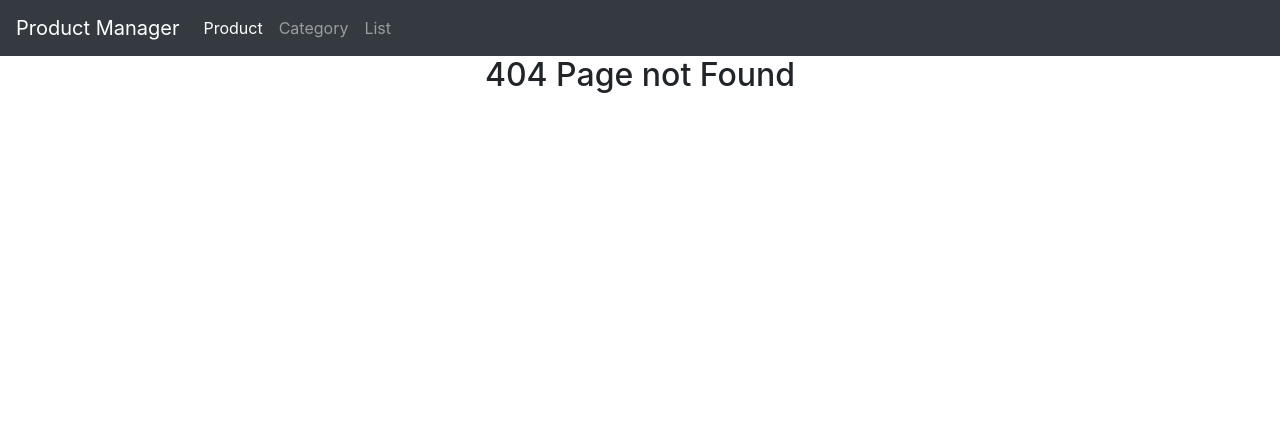
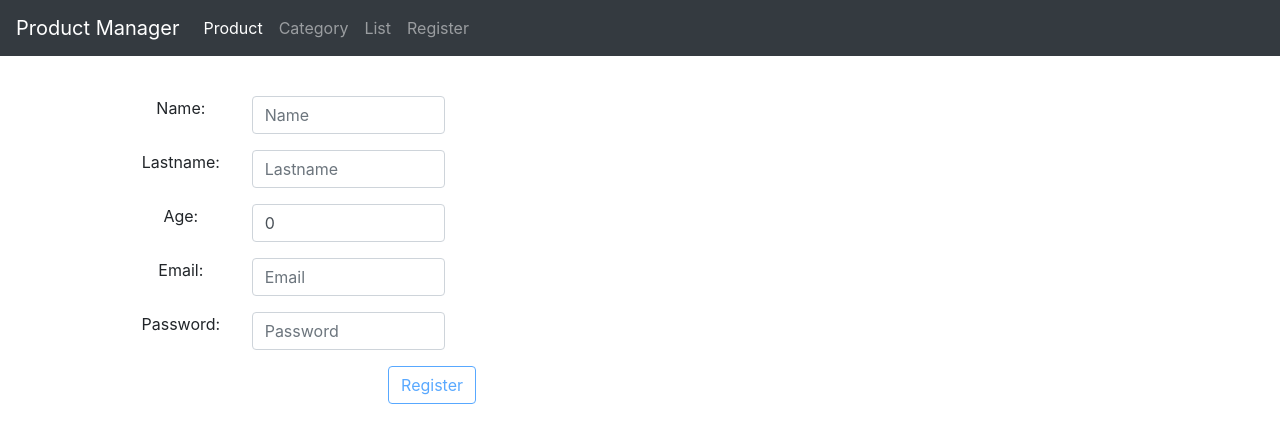
Before and after one commit to dianawanigasekera/product_manager, a React (Create React App) app: page /register_form in a window 1280 px wide. Before the commit this address had no page. Shown: the top 442 px of the page. Built offline with nearby package versions, Linux system fonts and the light colour scheme.

Commit message:
Input and button test in addCategoryForm

```diff
--- a/src/App.tsx
+++ b/src/App.tsx
@@ -11,6 +11,7 @@ import Home from "./components/Home/Home";
 import ProductCard from "./components/ProductCard/ProductCard";
 import ErrorComponent from "./components/ErrorComponent/Error";
 import React from "react";
+import { RegisterForm } from "./components/RegisterForm/RegisterForm";
 
 
 export class App extends React.Component {
@@ -27,6 +28,7 @@ export class App extends React.Component {
                                     <Route path="/add_category" component={AddCategoryForm}/>
                                     <Route path="/add_product" component={AddProductForm}/>
                                     <Route path="/product_list" component={FilterableTable}/>
+                                    <Route path="/register_form" component={RegisterForm}/>
                                     <Route path="/product/:id" component={ProductCard}/>
                                     <Route component={ErrorComponent}/>
                                 </Switch>
--- a/src/components/Header/Header.tsx
+++ b/src/components/Header/Header.tsx
@@ -1,5 +1,5 @@
 import React from "react";
-import {Link} from "react-router-dom";
+import { Link } from "react-router-dom";
 
 
 class Header extends React.Component {
@@ -24,6 +24,9 @@ class Header extends React.Component {
                             <li className="nav-item">
                                 <Link className="nav-link" to="/product_list">List</Link>
                             </li>
+                            <li className="nav-item">
+                                <Link className="nav-link" to="/register_form">Register</Link>
+                            </li>
                         </ul>
                     </div>
                 </nav>
--- /dev/null
+++ b/src/components/RegisterForm/RegisterForm.tsx
@@ -0,0 +1,192 @@
+import React from "react";
+import { ApplicationState } from "../../store";
+import { connect } from "react-redux";
+import { User } from '../../model/User';
+import { addUser } from "../../store/user/userAction";
+
+//interface per la form
+interface RegisterFormProps {
+	addUser: (user: User) => void;
+}
+
+interface RegisterFormState extends User {
+}
+
+const user: User = {
+	id: 0,
+	name: '',
+	lastname: '',
+	age: 0,
+	email: '',
+	password: '',
+	showMessage: false,
+
+};
+
+export class RegisterFormComponent extends React.Component<RegisterFormProps, RegisterFormState> {
+
+	constructor(props: RegisterFormProps) {
+		super(props);
+		this.state = {
+			...user,
+		}
+	}
+
+	// my Submit Button
+
+/*	onSubmit(e: any) {
+		e.preventDefault();
+		if (this.validate()) {
+			let fields: any = {};
+			fields['name'] = '';
+			this.setState({fields: fields});
+			alert('Form is submitted');
+		}
+	}*/
+
+	//my Validate form
+/*	validate() {
+		let fields: User = this.state;
+		let formIsValid = true;
+
+		if (!fields['name']) {
+			formIsValid = false;
+			const errors['name'] = "Please insert a name";
+		}
+
+		this.setState({errors: errors});
+		return formIsValid;
+	}*/
+
+
+	render() {
+		const s = this.state;
+		return (
+			<div className="col-sm-8" style={{padding: "40px"}}>
+				<form name="userForm">
+					<div className="form-group row">
+						<div className="col-sm-2">
+							<label>Name:</label>
+						</div>
+						<div className="col-sm-4">
+							<input
+								type="text"
+								className="form-control"
+								id="name"
+								value={s.name}
+								onChange={e => {
+									this.setState({name: e.target.value});
+								}}
+								placeholder="Name"
+							/>
+						</div>
+					</div>
+					<div className="form-group row">
+						<div className="col-sm-2">
+							<label>Lastname:</label>
+						</div>
+						<div className="col-sm-4">
+							<input
+								type="text"
+								className="form-control"
+								id="lastname"
+								value={s.lastname}
+								onChange={e => {
+									this.setState({lastname: e.target.value});
+								}}
+								placeholder="Lastname"
+							/>
+						</div>
+					</div>
+					<div className="form-group row">
+						<div className="col-sm-2">
+							<label>Age:</label>
+						</div>
+						<div className="col-sm-4">
+							<input
+								type="number"
+								className="form-control"
+								id="age"
+								value={s.age}
+								onChange={e => {
+									console.log(e.target);
+									/*this.setState({age: e.target.});*/
+								}}
+								placeholder="Age"
+							/>
+						</div>
+					</div>
+					<div className="form-group row">
+						<div className="col-sm-2">
+							<label>Email:</label>
+						</div>
+						<div className="col-sm-4">
+							<input
+								type="email"
+								className="form-control"
+								id="email"
+								value={s.email}
+								onChange={e => {
+									console.log(e.target.value);
+									this.setState({email: e.target.value})
+								}}
+								placeholder="Email"
+							/>
+						</div>
+					</div>
+					<div className="form-group row">
+						<div className="col-sm-2">
+							<label>Password:</label>
+						</div>
+						<div className="col-sm-4">
+							<input
+								type="password"
+								className="form-control"
+								id="password"
+								value={s.password}
+								onChange={e => {
+									this.setState({password: e.target.value});
+								}}
+								placeholder="Password"
+							/>
+						</div>
+					</div>
+
+					<div className="form-group row">
+						<div className="col-sm-11">
+							<button
+								type="submit"
+								className="btn btn-outline-primary my-2 my-sm-0"
+								disabled={!this.state.name}
+								onClick={(e) => {
+									e.preventDefault();
+									setTimeout(() => this.setState({showMessage: false}), 5000);
+								}}
+							>
+								Register
+							</button>
+							<div className="form-group row" style={{marginTop: "20px"}}>
+								<div className="col-sm-11">
+									{this.state.showMessage ? <div className="alert alert-success" role="alert">
+										Successfully added to the category list!</div> : null}
+								</div>
+							</div>
+						</div>
+					</div>
+				</form>
+			</div>
+		)
+	}
+}
+
+function mapStateToProps(state: ApplicationState) {
+	return {}
+}
+
+function mapDispatchToProps(dispatch: any) {
+	return {
+		addUser: (u: User) => dispatch(addUser(u)),
+	}
+}
+
+export const RegisterForm = connect(mapStateToProps, mapDispatchToProps)(RegisterFormComponent);
--- /dev/null
+++ b/src/model/User.ts
@@ -0,0 +1,9 @@
+export interface User {
+	id:number,
+	name: string,
+	lastname: string,
+	age: number,
+	email: string,
+	password: string,
+	showMessage?: boolean
+}
--- a/src/store/category/categoryReducer.ts
+++ b/src/store/category/categoryReducer.ts
@@ -1,3 +1,4 @@
+
 
 import { ADD_CATEGORY,CategoryActionTypes } from "./categoryActions";
 import { Category } from "../../model/Category";
--- /dev/null
+++ b/src/store/user/userAction.ts
@@ -0,0 +1,16 @@
+import { User } from "../../model/User";
+
+
+export const ADD_USER= 'ADD_USER';
+
+
+export function addUser(user: User){
+	return{
+		type:ADD_USER as typeof  ADD_USER,
+		payload: {
+			user: user,
+		},
+	};
+}
+
+export type UserActionTypes = ReturnType<typeof addUser>;
```
Also changed, not shown: src/store/user/userReducer.ts (added, +35 -0 lines), 2 other files (tests, documents, lock files or other folders).
